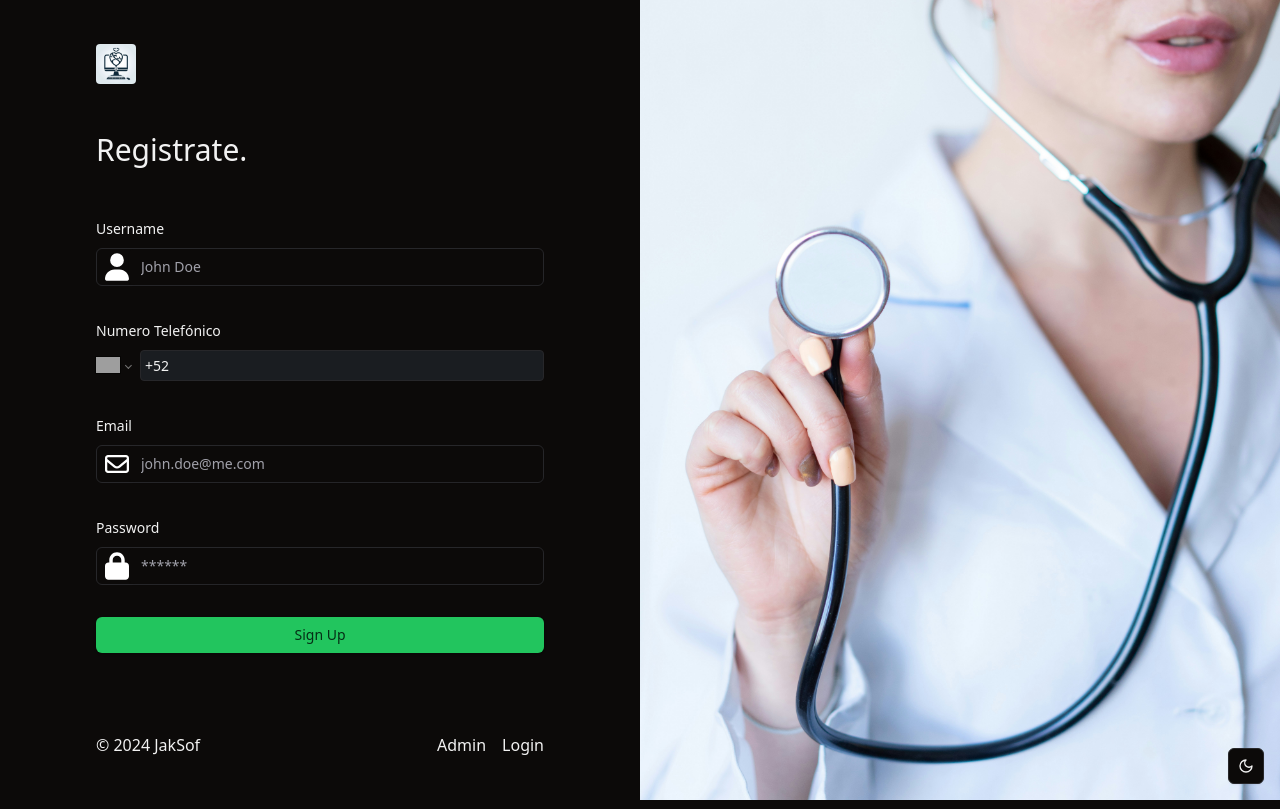
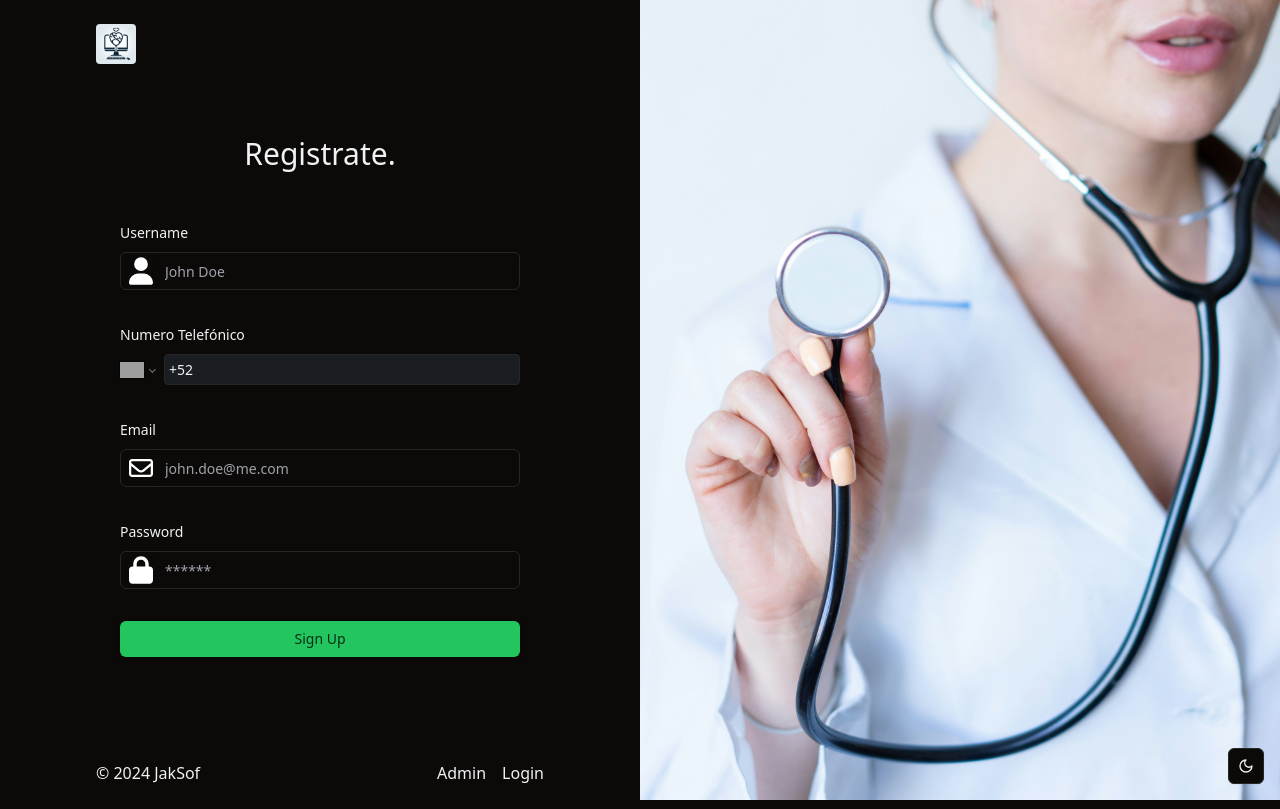
Before and after one commit to JacobCalvillo/InvestMedic-Front, a React (Vite) app: page /register in a window 1280 px wide. Built offline with nearby package versions, Linux system fonts and the light colour scheme; no server answers; grey boxes are pictures that could not be loaded.

Commit message:
refactoring code

```diff
--- a/src/components/forms/RegisterForm.tsx
+++ b/src/components/forms/RegisterForm.tsx
@@ -11,14 +11,13 @@ import { User } from "@/models/User"
 import { register } from "@/services/userService"
 import { useNavigate } from "react-router-dom"
 import { useUser } from "@/hooks/user-provider.tsx";
+import { useMobile } from "@/components/MobileProvider.tsx";
 
 const RegisterForm = () => {
   const navigate = useNavigate();
-  // eslint-disable-next-line @typescript-eslint/ban-ts-comment
-  // @ts-expect-error
-  const { setUser } = useUser();
-
-  const [isLoading, setIsLoading] = React.useState(false)
+  const { setUser } = useUser() as unknown as { setUser: (user: User) => void };
+  const [isLoading, setIsLoading] = React.useState(false);
+  const isMobile = useMobile();
 
   const form = useForm<z.infer<typeof registerValidation>>({
     resolver: zodResolver(registerValidation),
@@ -28,9 +27,8 @@ const RegisterForm = () => {
       password: "",
       phone: "",
     },
-  })
+  });
 
-  // 2. Define a submit handler.
   async function onSubmit({ email, password, phone, username }: z.infer<typeof registerValidation>) {
     setIsLoading(true);
     try {
@@ -42,9 +40,9 @@ const RegisterForm = () => {
       };
 
       const user = await register(newUser);
-      console.log(user.user);
+
       if (user) {
-        setUser(user);
+        setUser(user.user);
         navigate(`/patient/register`);
       }
     } catch (error) {
@@ -56,12 +54,10 @@ const RegisterForm = () => {
 
   return (
     <Form {...form}>
-      <form onSubmit={form.handleSubmit(onSubmit)} className="space-y-8 flex-1">
-
+      <form onSubmit={form.handleSubmit(onSubmit)} className={`space-y-8 flex-1 p-6 ${isMobile ? 'bg-white shadow-md rounded-lg' : ''}`}>
         <section className="mb-12 space-y-4">
-            <p className="text-3xl">Registrate.</p>
+          <p className="text-3xl text-center">Registrate.</p>
         </section>
-
 
         <CustomFormField
           fieldType={FormFieldType.INPUT}
--- a/src/components/forms/RegisterUserPatientForm.tsx
+++ b/src/components/forms/RegisterUserPatientForm.tsx
@@ -16,11 +16,12 @@ import { registerPatient } from "@/services/patientService";
 import { Patient } from "@/models/Patient.ts";
 import { fileUploadDocuments, getFileDocumentsUrl } from "@/services/fileService";
 import { useMobile } from "@/components/MobileProvider.tsx";
+import {User} from "@/models/User.ts";
 
 const RegisterUserPatientForm = () => {
-  // eslint-disable-next-line @typescript-eslint/ban-ts-comment
-  // @ts-expect-error
-  const { user } = useUser();
+
+  const { user } = useUser() as unknown as { user: User };
+
   const [isLoading, setIsLoading] = React.useState(false);
   const navigate = useNavigate();
   const isMobile = useMobile();
@@ -56,7 +57,7 @@ const RegisterUserPatientForm = () => {
       if (values.identificationDocument && values.identificationDocument.length > 0) {
         await fileUploadDocuments(
           values.identificationDocument[0],
-            user.user.id
+            user.id
         );
       } else {
         console.error("Identification document is missing.");
@@ -82,8 +83,9 @@ const RegisterUserPatientForm = () => {
         emergencyContactNumber: values.emergencyContactNumber,
         maritalStatus: values.maritalStatus,
         privacyConsent: values.privacyConsent,
-        userId: user.user.id
+        userId: user.id as number,
       }
+      console.log(newPatient);
 
       const patient = await registerPatient(
           newPatient,
@@ -91,6 +93,7 @@ const RegisterUserPatientForm = () => {
           documentUrl.image,
           values.identificationType
       );
+      console.log(patient);
       if (patient) {
         localStorage.setItem("patient", JSON.stringify(patient));
         navigate('/appointment');
--- a/src/models/User.ts
+++ b/src/models/User.ts
@@ -1,6 +1,6 @@
 
 export interface User {
-    Id?: number;
+    id?: number;
     username: string;
     phone: string;
     email: string;
--- a/src/services/fileService.ts
+++ b/src/services/fileService.ts
@@ -1,6 +1,6 @@
 import { axiosInstance } from "./axios.config";
 
-const fileUploadDocuments = async (file: File, userId: number) => {
+const fileUploadDocuments = async (file: File, userId: number | undefined) => {
 
     try {
         const formData = new FormData();
@@ -21,7 +21,7 @@ const fileUploadDocuments = async (file: File, userId: number) => {
     }
 };
 
-const getFileDocumentsUrl = async (userId: number, name: string) => {
+const getFileDocumentsUrl = async (userId: number | undefined, name: string) => {
 
     try {
         const response = await axiosInstance.get(`/file/${userId}/?folder=documents&name=${name}`);
```
